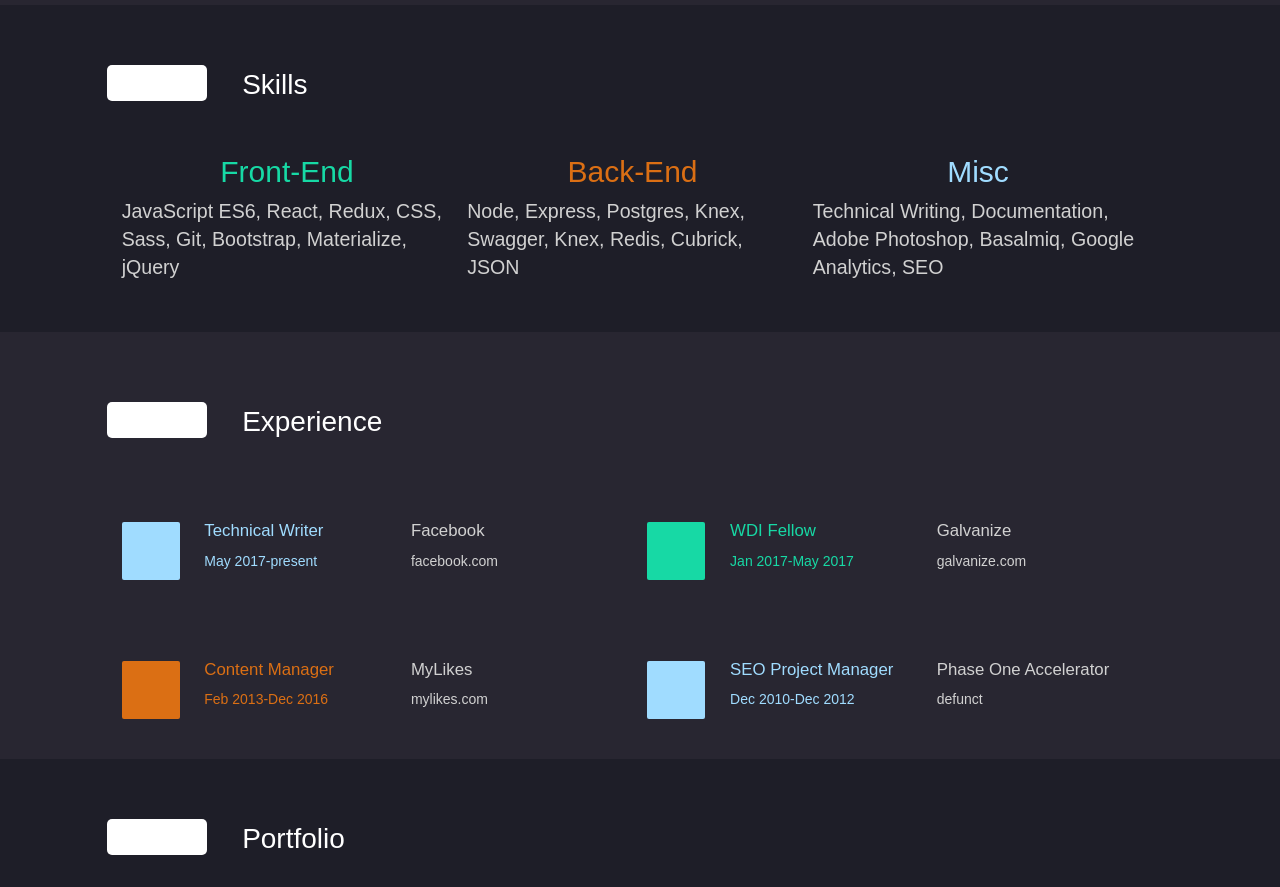
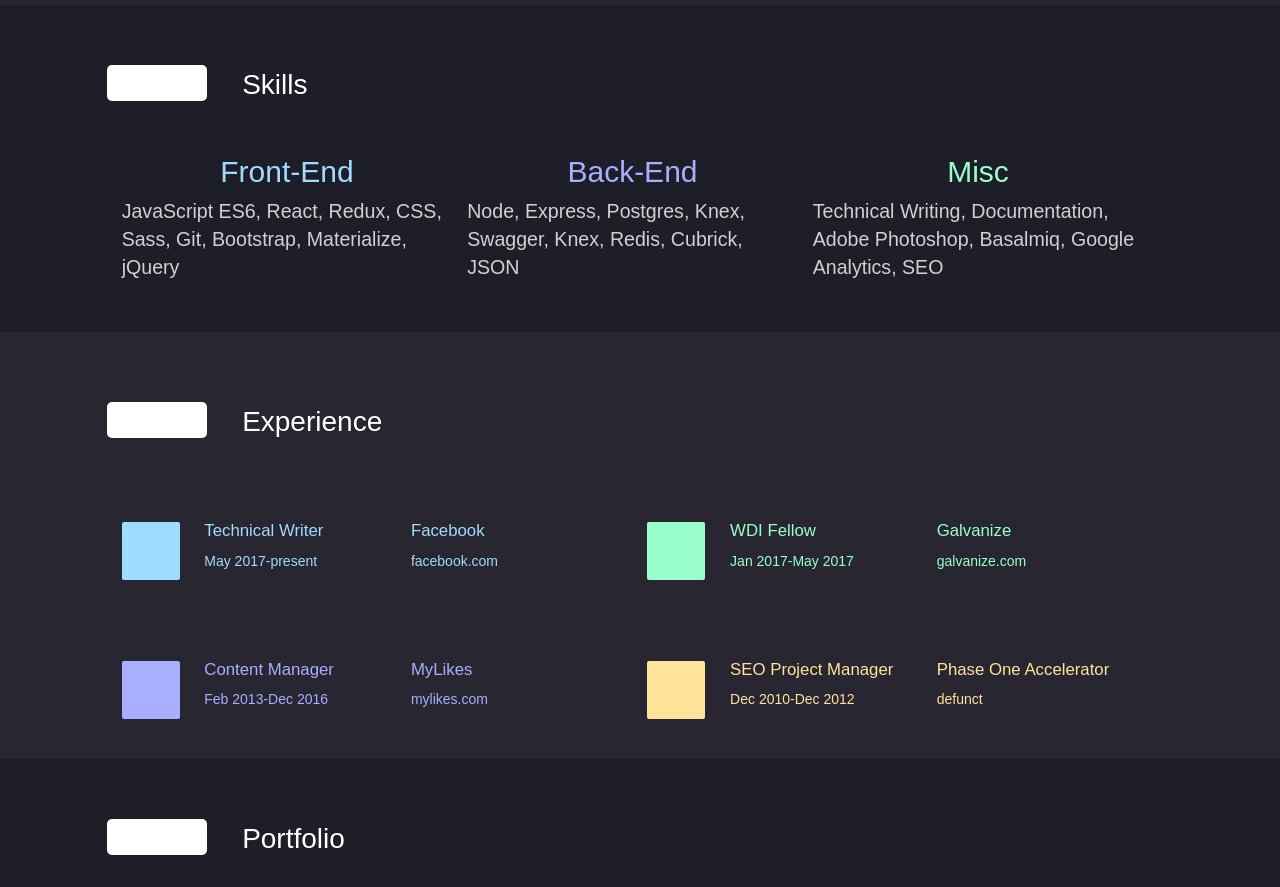
Before and after one commit to coolguyzone/portfolio, a React (Create React App) app: page / in a window 1280 px wide. Shown: the part 1000-1887 px from the top of the page. Built offline with nearby package versions, Linux system fonts and the light colour scheme.

Commit message:
color fuxing

```diff
--- a/src/components/bio/about/about.css
+++ b/src/components/bio/about/about.css
@@ -1,5 +1,6 @@
 #about-image img {
   width: 100%;
+  border-radius: 5%;
 }
 
 #about .row:first-of-type {
--- a/src/components/bio/experience/experience-item.jsx
+++ b/src/components/bio/experience/experience-item.jsx
@@ -11,7 +11,9 @@ const ExperienceItem = (props) => (
         <h3>{props.title}</h3>
         <p>{props.dates}</p>
       </div>
-      <div className="experience-company col-sm-5 col-xs-4">
+      <div className="experience-company col-sm-5 col-xs-4"
+        style={{'color': props.color}}
+        >
         <h3>{props.company}</h3>
         <p>{props.url}</p>
       </div>
--- a/src/components/bio/experience/experience.jsx
+++ b/src/components/bio/experience/experience.jsx
@@ -22,8 +22,8 @@ const Experience = () => (
            dates="Jan 2017-May 2017"
            company="Galvanize"
            url="galvanize.com"
-           bg = '#17D9A5'
-           color = '#17D9A5'
+           bg = '#9AFFCC'
+           color = '#9AFFCC'
          />
       </div>
     </div>
@@ -35,16 +35,16 @@ const Experience = () => (
            dates="Feb 2013-Dec 2016"
            company="MyLikes"
            url="mylikes.com"
-           bg = '#DB6F14'
-           color='#DB6F14'
+           bg = '#A8AFFF'
+           color='#A8AFFF'
          />
          <ExperienceItem
             title="SEO Project Manager"
             dates="Dec 2010-Dec 2012"
             company="Phase One Accelerator"
             url="defunct"
-            bg = '#A0DCFF'
-            color='#A0DCFF'
+            bg = '#FFE49A'
+            color='#FFE49A'
           />
       </div>
       </div>
--- a/src/components/bio/skills/skills.css
+++ b/src/components/bio/skills/skills.css
@@ -1,13 +1,13 @@
 #front-end-skills {
-  color: #17D9A5;
+  color: #A0DCFF;
 }
 
 #back-end-skills {
-  color: #DB6F14;
+  color: #A8AFFF;
 }
 
 #misc-skills {
-  color: #A0DCFF;
+  color: #9AFFCC;
 }
 
 #skills p {
```
